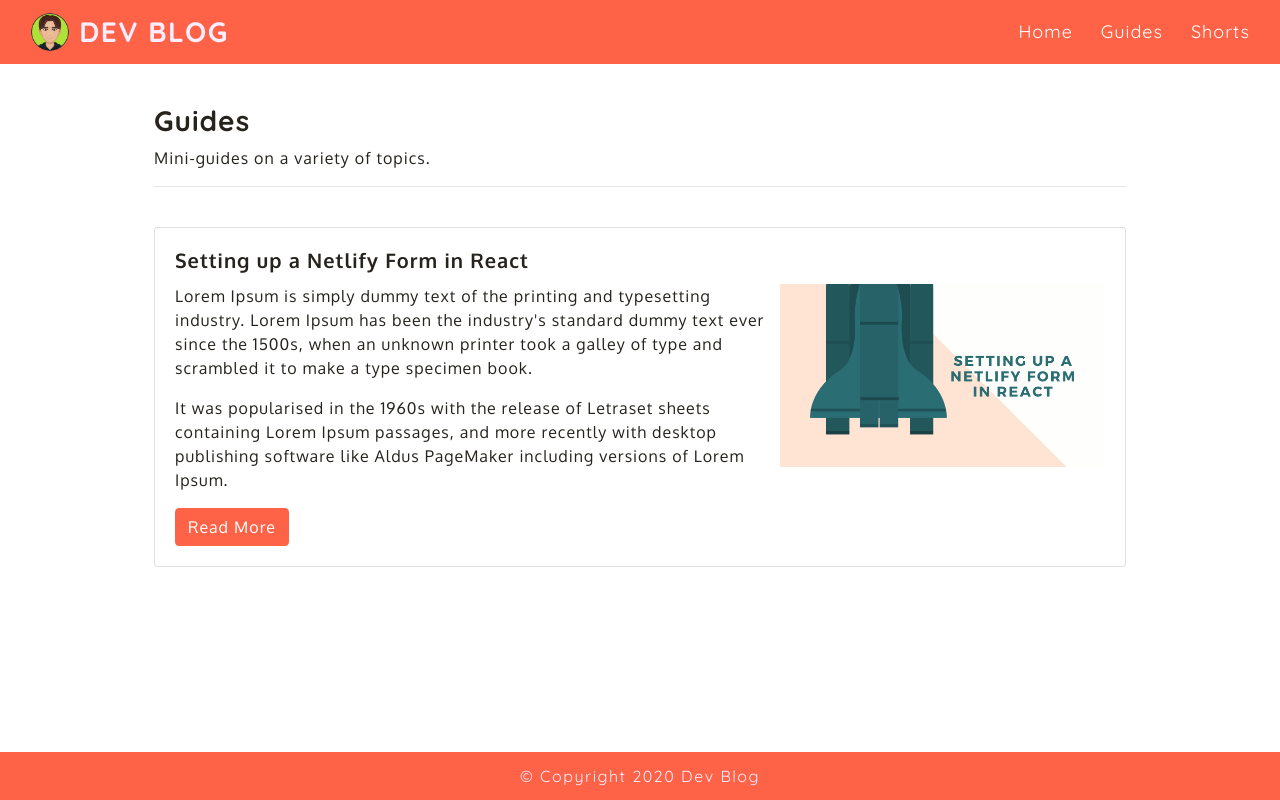
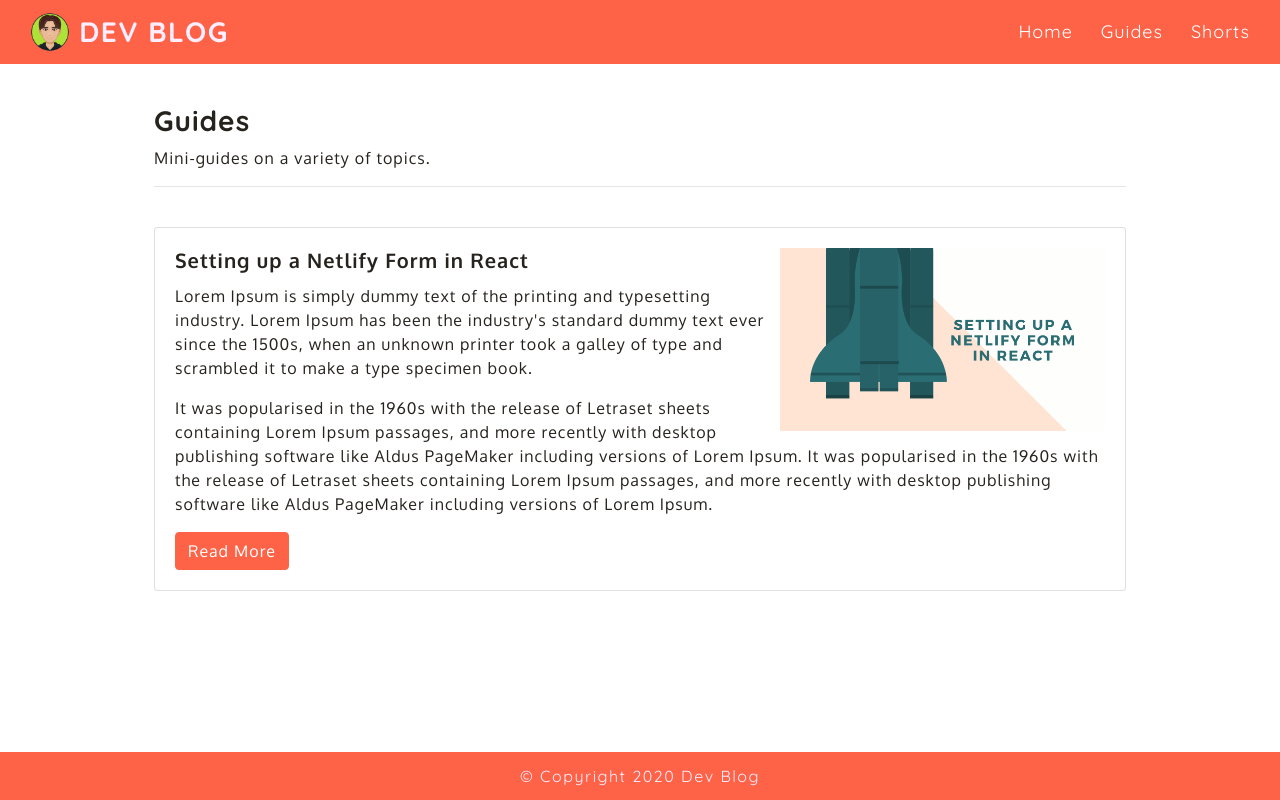
Before and after one commit to answebdev/dev-blog, a React (Create React App) app: page /guides in a window 1280 px wide. Built offline with nearby package versions, Linux system fonts and the light colour scheme; the HTML template or start-up script is replaced by a standard one.

Commit message:
updated cards

```diff
--- a/src/components/pages/Guides.js
+++ b/src/components/pages/Guides.js
@@ -28,9 +28,6 @@
               <Card style={{ marginBottom: '40px' }}>
                 <Card.Body>
                   <Card.Title>
-                    <strong>Setting up a Netlify Form in React</strong>
-                  </Card.Title>
-
                     <Image
                       src={placeholder}
                       style={{
@@ -41,6 +38,8 @@
                       }}
                       fluid
                     />
+                    <strong>Setting up a Netlify Form in React</strong>
+                  </Card.Title>
                   <Card.Text>
                     <p>
                       Lorem Ipsum is simply dummy text of the printing and
@@ -53,7 +52,11 @@
                       It was popularised in the 1960s with the release of
                       Letraset sheets containing Lorem Ipsum passages, and more
                       recently with desktop publishing software like Aldus
-                      PageMaker including versions of Lorem Ipsum.
+                      PageMaker including versions of Lorem Ipsum. It was
+                      popularised in the 1960s with the release of Letraset
+                      sheets containing Lorem Ipsum passages, and more recently
+                      with desktop publishing software like Aldus PageMaker
+                      including versions of Lorem Ipsum.
                     </p>
                   </Card.Text>
                   <Button
--- a/src/components/pages/Shorts.js
+++ b/src/components/pages/Shorts.js
@@ -29,9 +29,6 @@
               <Card style={{ marginBottom: '40px' }}>
                 <Card.Body>
                   <Card.Title>
-                    <strong>Removing Unwanted Whitespace in React</strong>
-                  </Card.Title>
-
                     <Image
                       src={placeholder2}
                       style={{
@@ -42,6 +39,8 @@
                       }}
                       fluid
                     />
+                    <strong>Removing Unwanted Whitespace in React</strong>
+                  </Card.Title>
                   <Card.Text>
                     <p>
                       I came across this issue when I was working on a project
@@ -70,12 +69,6 @@
               <Card style={{ marginBottom: '40px' }}>
                 <Card.Body>
                   <Card.Title>
-                    <strong>
-                      How to Not Render a Component on a Particular Page in
-                      React
-                    </strong>
-                  </Card.Title>
-
                     <Image
                       src={reactComponents}
                       style={{
@@ -86,6 +79,11 @@
                       }}
                       fluid
                     />
+                    <strong>
+                      How to Not Render a Component on a Particular Page in
+                      React
+                    </strong>
+                  </Card.Title>
                   <Card.Text>
                     <p>
                       When I was working on a project in React, I had separate
```
Lines whose indentation alone changed are shown as unchanged.
